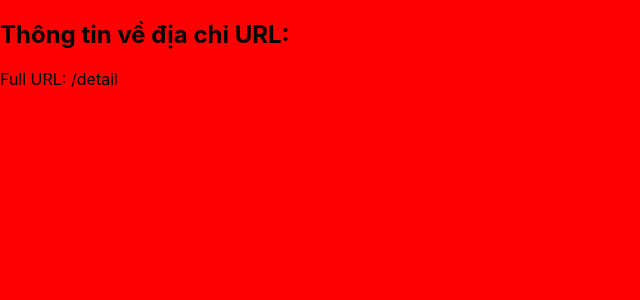
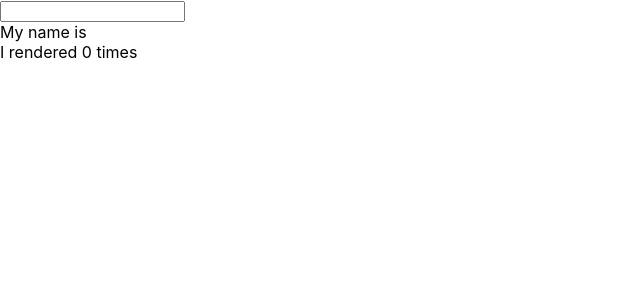
Before and after one commit to phamLinh98/react-router-dom, a React (Create React App) app: page /detail in a window 1280 px wide. Shown: the top 300 px of the page, without its empty margins (0-640 px from the left). Built offline with nearby package versions, Linux system fonts and the light colour scheme.

Commit message:
linh push

```diff
--- a/src/App.scss
+++ b/src/App.scss
@@ -1,3 +1,3 @@
 * {
-    background-color: red;
+
 }
--- a/src/components/Detail.jsx
+++ b/src/components/Detail.jsx
@@ -1,13 +1,20 @@
 import React from "react";
-import { useLocation } from "react-router-dom";
+import { useState } from "react";
+import { useEffect } from "react";
+import {useRef} from "react";
 
 export default function Detail() {
-  const location = useLocation();
-  const fullURL = `${location.pathname}${location.search}${location.hash}`;
+  const [name, setName] = useState("");
+  const renderCount = useRef(0);
+  console.log(renderCount);
+  useEffect(()=> {
+    renderCount.current = renderCount.current + 1
+  })
   return (
-    <div>
-      <h2>Thông tin về địa chỉ URL:</h2>
-      <p>Full URL: {fullURL}</p>
-    </div>
+    <>
+      <input value={name} onChange={(e) => setName(e.target.value)} />
+      <div>My name is {name}</div>
+      <div>I rendered {renderCount.current} times</div>
+    </>
   );
 }
```
